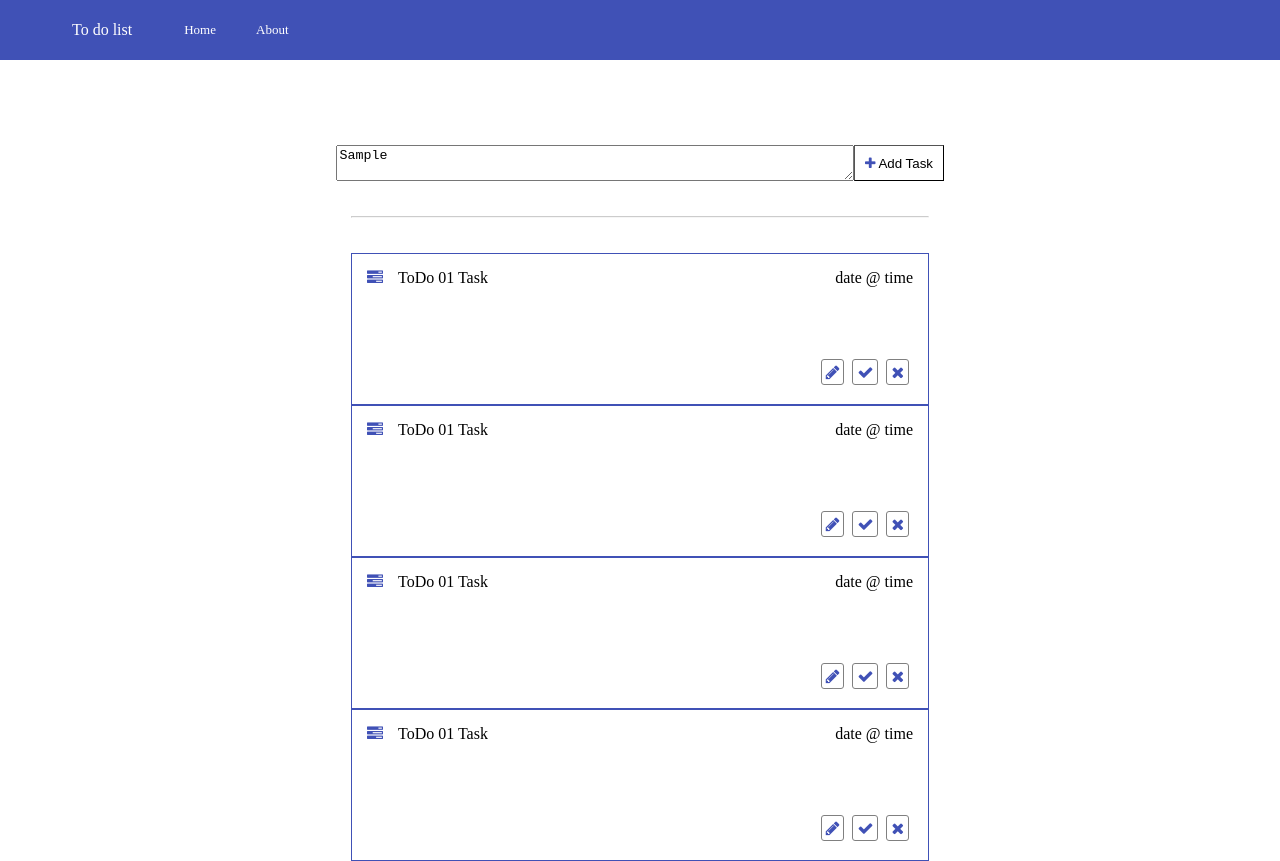
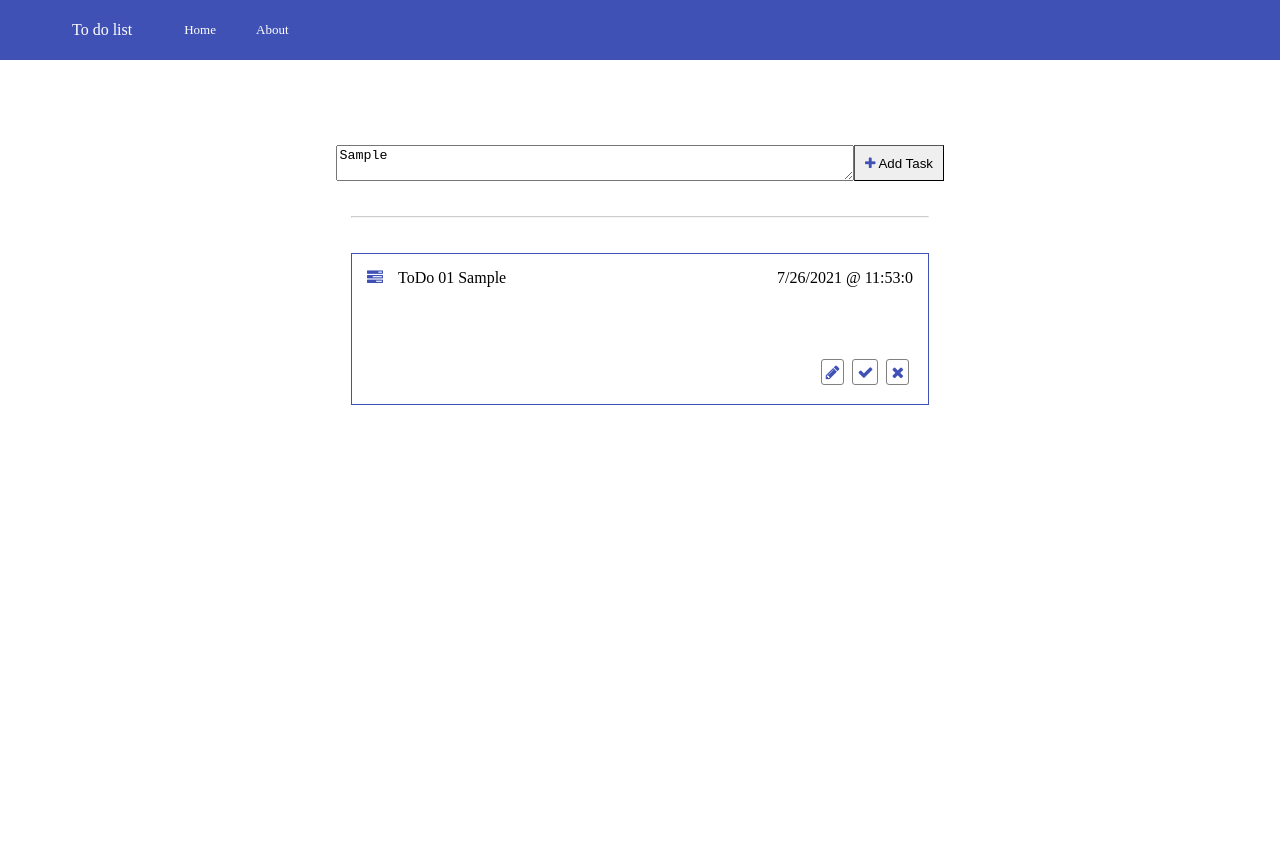
Before and after one commit to AyeshaRafi1/JavaScript-Practice, a plain HTML site: page index.html in a window 1280 px wide. Both pictures are taken after typing "Sample" into the empty fields and a click on the button "Add Task". After the commit the page ends 800 px from the top, so only its background shows below. Drawn offline with Linux system fonts and the light colour scheme.

Commit message:
implimented the adding task dynamically with js

```diff
--- a/index.html
+++ b/index.html
@@ -13,96 +13,21 @@
 <body>
     <nav>
         <ul>
-          <li><a href="#welcome-section" class="big-text">To do list</a></li>
-          <li><a href="#projects">Home</a></li>
-          <li><a href="#ending">About</a></li>
+          <li><a href="#" class="big-text">To do list</a></li>
+          <li><a href="#">Home</a></li>
+          <li><a href="#">About</a></li>
         </ul>
     </nav>
 
     <section class="add-tasks">
-        <textarea></textarea>
-        <button><i class="fa fa-plus"></i> Add Task</button>
+        <textarea class ="input"></textarea>
+        <button class="btn"><i class="fa fa-plus"></i> Add Task</button>
     </section>
     <hr>
     <section class ="tasks">
-            <div class="box">
-                <div class="box-upper">
-                    <div class="box-upper-left">
-                        <i class="left fa fa-tasks"></i>
-                        ToDo 01 Task
-                    </div>
-                    <div>
-                        date @ time
-                    </div>
-                </div>
-
-                <div class="box-lower">
-                    <i class="fa fa-pencil"></i>
-                    <i class="fa fa-check"></i>
-                    <i class="fa fa-remove"></i>
-                </div>
-
-            </div>
-
-            <div class="box">
-                <div class="box-upper">
-                    <div class="box-upper-left">
-                        <i class="left fa fa-tasks"></i>
-                        ToDo 01 Task
-                    </div>
-                    <div>
-                        date @ time
-                    </div>
-                </div>
-
-                <div class="box-lower">
-                    <i class="fa fa-pencil"></i>
-                    <i class="fa fa-check"></i>
-                    <i class="fa fa-remove"></i>
-                </div>
-
-            </div>
-
-
-            <div class="box">
-                <div class="box-upper">
-                    <div class="box-upper-left">
-                        <i class="left fa fa-tasks"></i>
-                        ToDo 01 Task
-                    </div>
-                    <div>
-                        date @ time
-                    </div>
-                </div>
-
-                <div class="box-lower">
-                    <i class="fa fa-pencil"></i>
-                    <i class="fa fa-check"></i>
-                    <i class="fa fa-remove"></i>
-                </div>
-
-            </div>
-
-            <div class="box">
-                <div class="box-upper">
-                    <div class="box-upper-left">
-                        <i class="left fa fa-tasks"></i>
-                        ToDo 01 Task
-                    </div>
-                    <div>
-                        date @ time
-                    </div>
-                </div>
-
-                <div class="box-lower">
-                    <i class="fa fa-pencil"></i>
-                    <i class="fa fa-check"></i>
-                    <i class="fa fa-remove"></i>
-                </div>
-
-            </div>
-
+            You currently do not have any tasks added
     </section>
 
+    <script src="./script.js"></script>
 </body>
 </html>
--- a/script.js
+++ b/script.js
@@ -1 +1,57 @@
 'use strict'
+
+const addTaskBtn = document.querySelector('.btn');
+const valuee = document.querySelector('.input');
+const Task_box=document.querySelector('.tasks');
+const edit=document.querySelector('.fa-pencil');
+const done=document.querySelector('.fa-check');
+const del = document.querySelector('.fa-remove');
+
+let tasks=false
+let count=1;
+console.log(valuee.value)
+
+
+// adding new tasks to the list on click of add task button
+addTaskBtn.addEventListener('click',function(){
+    console.log(valuee.value);
+    const dT=new Date();
+    // creating the required array
+    const dateAndDay =`${dT.getMonth()+1}/${dT.getDate()}/${dT.getFullYear() } @ ${dT.getHours()}:${dT.getMinutes()}:${dT.getSeconds()}`
+
+    //generating the required html
+    const html= `<div class="box" id="b${count}">
+                <div class="box-upper">
+                    <div class="box-upper-left">
+                        <i class="left fa fa-tasks"></i>
+                        ToDo 01 ${valuee.value}
+                    </div>
+                    <div>
+                        ${dateAndDay}
+                    </div>
+                </div>
+
+                <div class="box-lower">
+                    <i class="fa fa-pencil"></i>
+                    <i class="fa fa-check"></i>
+                    <i class="fa fa-remove"></i>
+                </div>
+
+            </div>`;
+
+    count=count+1;
+
+    // adding the html at appropriate places
+    if (tasks===false){
+    Task_box.innerHTML="";
+    Task_box.innerHTML=html;
+    tasks=true
+    }
+    else{
+    Task_box.innerHTML=Task_box.innerHTML+html;
+}})
+
+// marking a task as done
+done.addEventListener('click', function (){
+
+})
--- a/styles.css
+++ b/styles.css
@@ -56,10 +56,10 @@ nav {
 
   button {
     padding: 9.5px;
-    text-decoration: none;
+    /*text-decoration: none;*/
     margin-top: 50px;
     margin-bottom: 35px;
-    background-color: white;
+    /* background-color: white; */
     border-width: 1px;
 
   }
```
